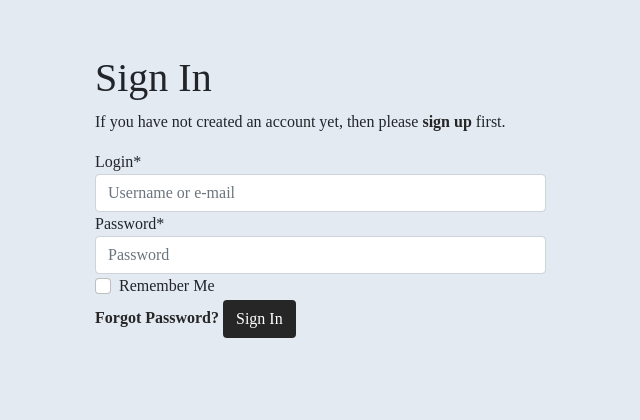
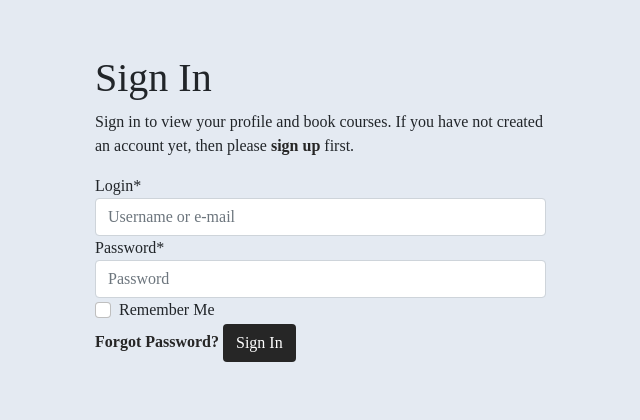
Before and after one commit to JulianeGampe/language-school, a Django app: page /accounts/login/ in a window 1280 px wide. Shown: the part 64-484 px from the top of the page, without its empty margins (82-722 px from the left). Run offline with Django 3.2, Linux system fonts and the light colour scheme; parts of the project's set-up code (start-up, migrations or seed data) failed here and were passed over; some libraries are stand-ins or nearby versions; some web fonts are replaced.

Commit message:
Update wording in login template

```diff
--- a/templates/allauth/account/login.html
+++ b/templates/allauth/account/login.html
@@ -30,7 +30,7 @@ for a {{ site_name }} account and sign in below:{% endblocktrans %}</p>
 {% include "socialaccount/snippets/login_extra.html" %}
 
 {% else %}
-<p>{% blocktrans %}If you have not created an account yet, then please
+<p>{% blocktrans %}Sign in to view your profile and book courses. If you have not created an account yet, then please
 <a href="{{ signup_url }}">sign up</a> first.{% endblocktrans %}</p>
 {% endif %}
 
```
